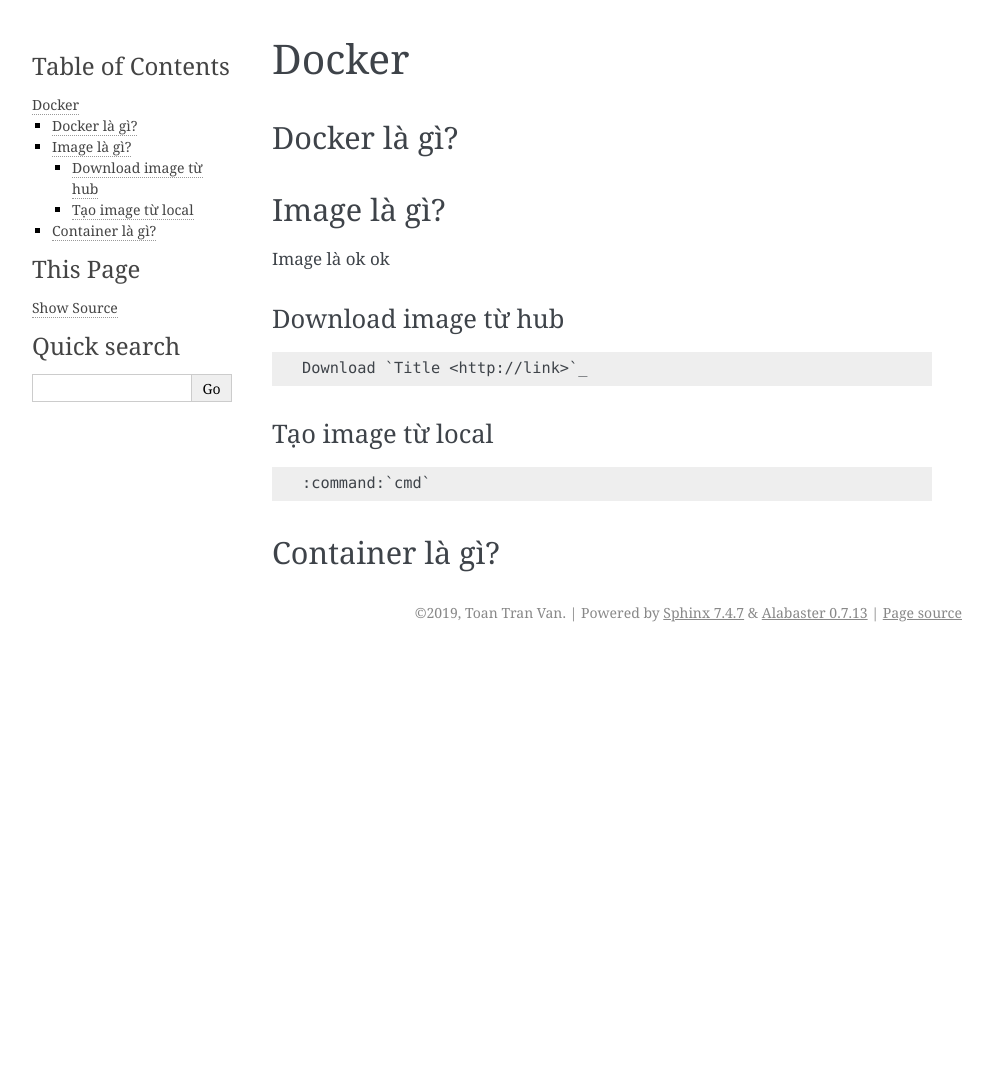
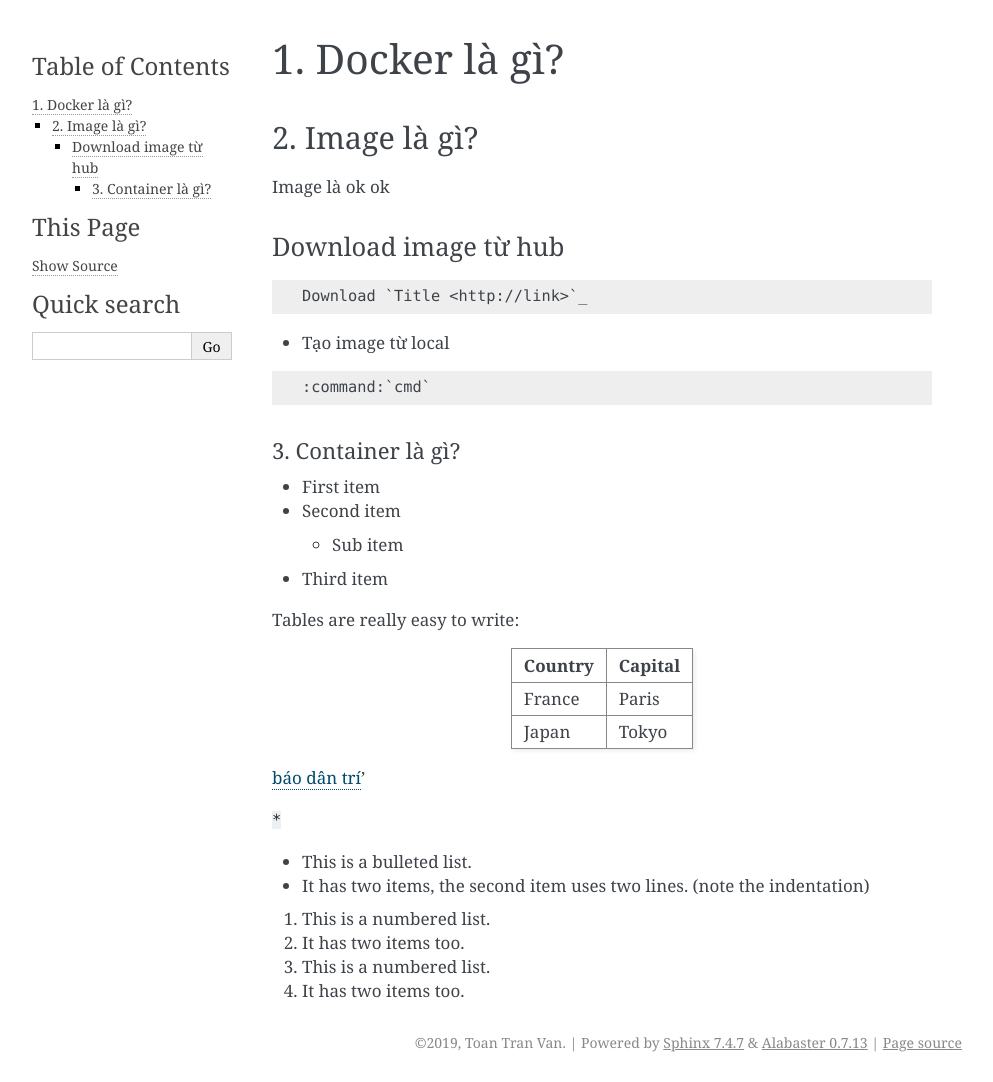
Before and after one commit to binngokute/TechnicalDocs, a Sphinx documentation site: the page built from source/docker.rst, in a window 1280 px wide. Shown: the whole page, without its empty margins (148-1141 px from the left). Built offline with Sphinx 7.4.7, drawn with Linux system fonts in a browser that asks for light colours; before the commit the page ends 900 px from its top, so only the background shows below that.

Commit message:
testing heading

```diff
--- a/source/docker.rst
+++ b/source/docker.rst
@@ -1,26 +1,54 @@
-############
-Docker
-############
+================
+1. Docker là gì?
+================
 
-Docker là gì?
-=============
+################
+2. Image là gì?
+################
 
-Image là gì?
-==============
 Image là ok ok
 
 Download image từ hub
-+++++++++++++++++++++
+----------------------
 ::
 
     Download `Title <http://link>`_
 
-Tạo image từ local
-+++++++++++++++++++
+- Tạo image từ local
 ::
 
     :command:`cmd`
 
 
-Container là gì?
+3. Container là gì?
 ================
+
+* First item
+* Second item
+
+  * Sub item
+
+* Third item
+
+Tables are really easy to write:
+
+=========== ========
+Country     Capital
+=========== ========
+France      Paris
+Japan       Tokyo
+=========== ========
+
+
+`báo dân trí <dantri.com>`_'
+
+``*``
+
+* This is a bulleted list.
+* It has two items, the second
+  item uses two lines. (note the indentation)
+
+1. This is a numbered list.
+#. It has two items too.
+#. This is a numbered list.
+#. It has two items too.
```
